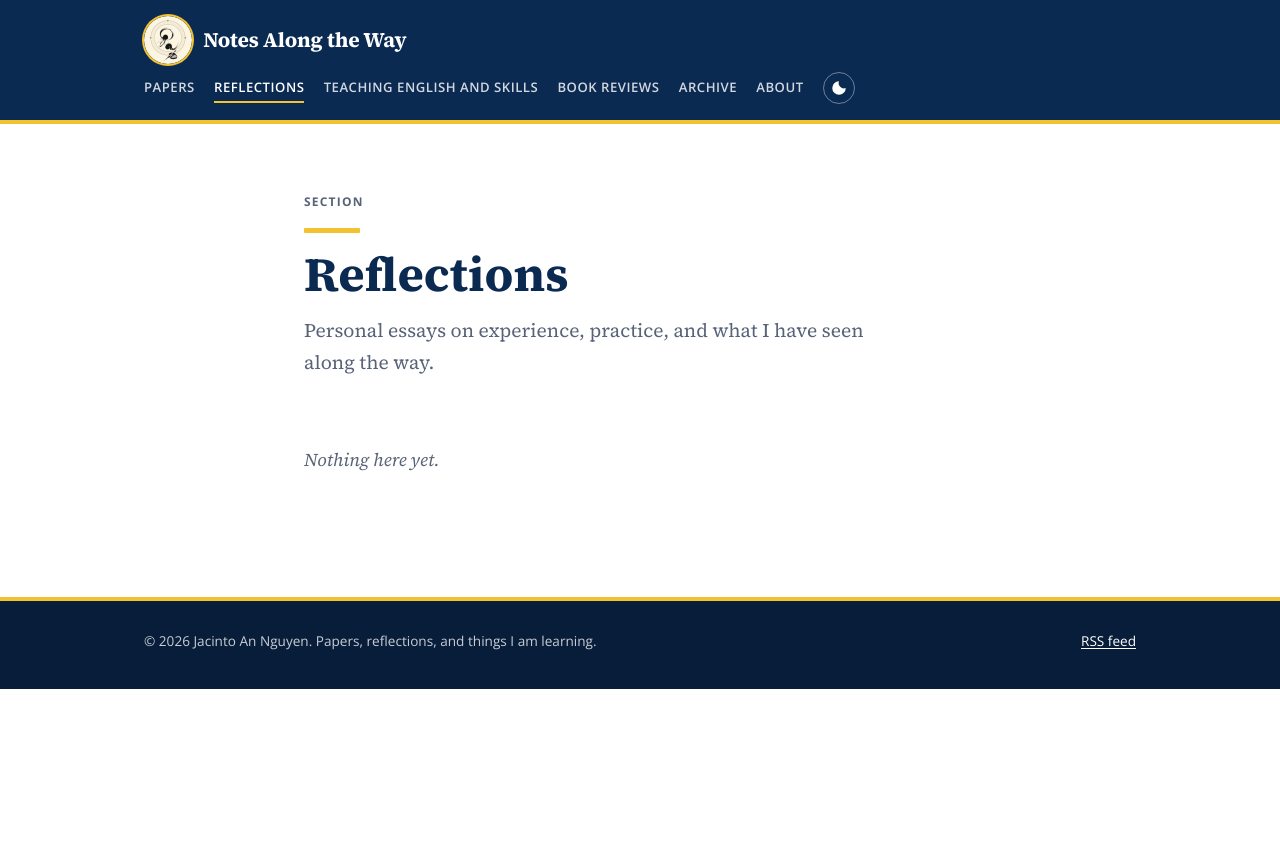
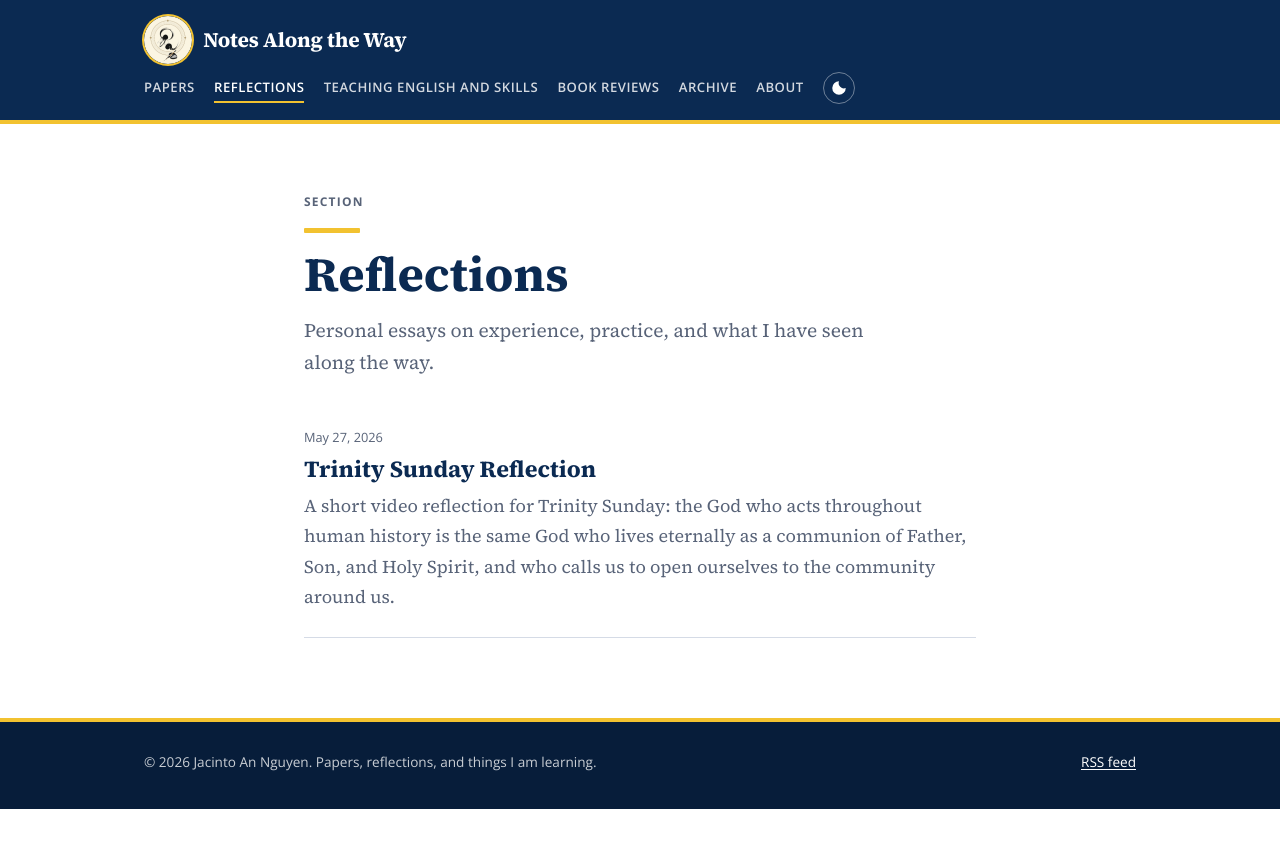
Before and after one commit to nsrpstaff-wq/Jacinto-An-Nguyen, a Jekyll site: the page built from reflections.html, in a window 1280 px wide. Shown: the top 848 px of the page. Built offline with Jekyll 4.4.1, drawn with Linux system fonts in a browser that asks for light colours.

Commit message:
Add reflection: Trinity Sunday video
Co-Authored-By: Claude Opus 5.5 <noreply@anthropic.com>

```diff
--- /dev/null
+++ b/_posts/2026-05-27-trinity-sunday-reflection.md
@@ -0,0 +1,26 @@
+---
+title: "Trinity Sunday Reflection"
+subtitle: "The God who acts in history is a communion of love, open to us"
+category: reflections
+summary: >-
+  A short video reflection for Trinity Sunday: the God who acts throughout human
+  history is the same God who lives eternally as a communion of Father, Son, and
+  Holy Spirit, and who calls us to open ourselves to the community around us.
+tags: [Trinity, liturgy, homily, video]
+video_id: NBzxkRijwzY
+video_url: https://www.youtube.com/watch?v=NBzxkRijwzY
+video_channel: PrayTellBlog
+video_channel_url: https://www.youtube.com/@PrayTellBlog
+---
+
+In this reflection for Trinity Sunday, I reflect on how the God who acts throughout human history is the very same God who exists eternally as a communion of the Father, the Son, and the Holy Spirit. Because the triune God is relational and open rather than closed in on himself, we who believe are called to reflect that divine life by opening ourselves to the community around us.
+
+<div class="video-frame">
+  <iframe src="https://www.youtube-nocookie.com/embed/{{ page.video_id }}" title="Trinity Sunday with Br An Nguyen (video)" loading="lazy" allow="accelerometer; clipboard-write; encrypted-media; gyroscope; picture-in-picture; web-share" referrerpolicy="strict-origin-when-cross-origin" allowfullscreen></iframe>
+</div>
+
+<p class="video-credit">Video: “Trinity Sunday with Br An Nguyen,” published by <a href="{{ page.video_channel_url }}">{{ page.video_channel }}</a> on YouTube, May 27, 2026.</p>
+
+<p class="downloads">
+  <a class="button" href="{{ page.video_url }}">Watch on YouTube</a>
+</p>
--- a/assets/css/site.css
+++ b/assets/css/site.css
@@ -327,3 +327,4 @@ main.ends-with-band { padding-bottom: 0; }
 /* ---------- Embedded video ---------- */
 .video-frame { position: relative; aspect-ratio: 16 / 9; background: #000; border: 1px solid var(--line); }
 .video-frame iframe { position: absolute; inset: 0; width: 100%; height: 100%; border: 0; }
+.video-credit { font-family: var(--sans); font-size: .82rem; color: var(--muted); margin-top: .6rem; }
```
